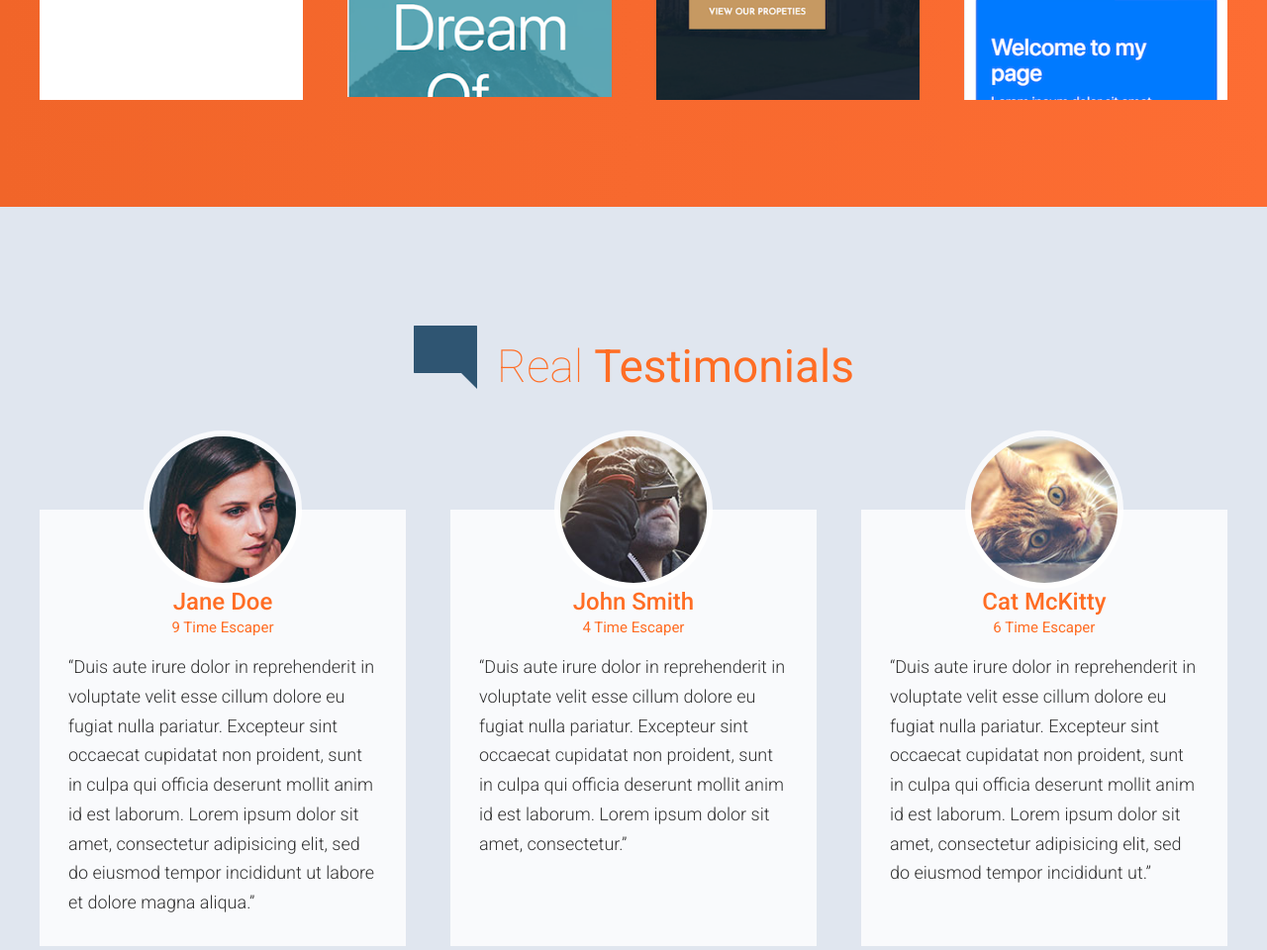
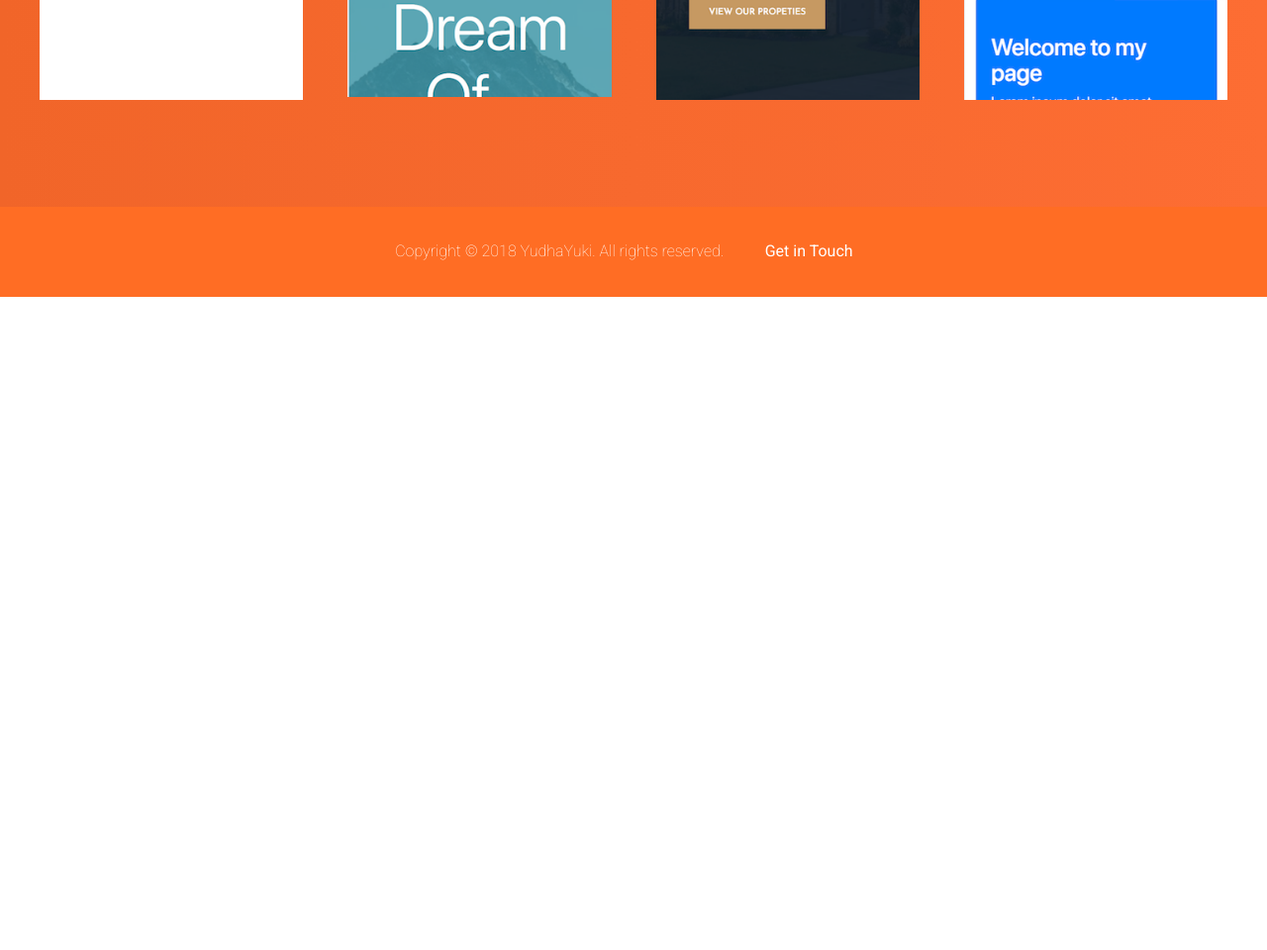
Before and after one commit to YudhaYuki/PP, a website: page app/index.html in a window 1280 px wide. Shown: the part 2506-3466 px from the top of the page at 99% size. After the commit the page ends 2806 px from the top, so only its background shows below. Drawn offline with Linux system fonts and the light colour scheme.

Commit message:
Remove Testimonial

```diff
--- a/app/index.html
+++ b/app/index.html
@@ -272,56 +272,6 @@
 
 
 
-
-    <div id="contact" class="page-section page-section--no-b-padding-until-large page-section--testimonials" data-matching-link="#contact-link">
-    <div class="wrapper wrapper--no-padding-until-large">
-      <h2 class="section-title section-title--blue"><span class="icon icon--comment section-title__icon"></span> Real <strong> Testimonials </strong></h2>
-
-        <div class="row row--gutters row--gutters-small row--equal-height-at-large row--t-padding generic-content-container">
-
-          <div class="row__large-4">
-            <div class="testimonial">
-              <div class="testimonial__photo">
-                <img class="lazyload" sizes="160px" data-srcset="assets/images/testimonial-jane.jpg 160w, assets/images/testimonial-jane-hi-dpi.jpg 320w" alt="Jane Doe">
-              </div>
-              <h3 class="testimonial__title">Jane Doe</h3>
-              <h4 class="testimonial__subtitle">9 Time Escaper</h3>
-              <p>&ldquo;Duis aute irure dolor in reprehenderit in voluptate velit esse cillum dolore eu fugiat nulla pariatur. Excepteur sint occaecat cupidatat non proident, sunt in culpa qui officia deserunt mollit anim id est laborum. Lorem ipsum dolor sit amet, consectetur adipisicing elit, sed do eiusmod tempor incididunt ut labore et dolore magna aliqua.&rdquo;</p>
-            </div>
-          </div>
-
-          <div class="row__large-4">
-              <div class="testimonial">
-                <div class="testimonial__photo">
-                  <img class="lazyload" sizes="160px" data-srcset="assets/images/testimonial-john.jpg 160w, assets/images/testimonial-john-hi-dpi.jpg 320w" alt="John Smith">
-                </div>
-                <h3 class="testimonial__title">John Smith</h3>
-                <h4 class="testimonial__subtitle">4 Time Escaper</h3>
-                <p>&ldquo;Duis aute irure dolor in reprehenderit in voluptate velit esse cillum dolore eu fugiat nulla pariatur. Excepteur sint occaecat cupidatat non proident, sunt in culpa qui officia deserunt mollit anim id est laborum. Lorem ipsum dolor sit amet, consectetur.&rdquo;</p>
-              </div>
-          </div>
-
-          <div class="row__large-4">
-            <div class="testimonial testimonial--last">
-              <div class="testimonial__photo">
-                  <img class="lazyload" sizes="160px" data-srcset="assets/images/testimonial-cat.jpg 160w, assets/images/testimonial-cat-hi-dpi.jpg 320w" alt="Cat Mickey">
-              </div>
-              <h3 class="testimonial__title">Cat McKitty</h3>
-              <h4 class="testimonial__subtitle">6 Time Escaper</h3>
-              <p>&ldquo;Duis aute irure dolor in reprehenderit in voluptate velit esse cillum dolore eu fugiat nulla pariatur. Excepteur sint occaecat cupidatat non proident, sunt in culpa qui officia deserunt mollit anim id est laborum. Lorem ipsum dolor sit amet, consectetur adipisicing elit, sed do eiusmod tempor incididunt ut.&rdquo;</p>
-            </div>
-
-          </div>
-
-        </div>
-
-      </div>
-    </div>
-  </div>
-
-
-
-
   <footer class="site-footer">
     <div class="wrapper">
         <p><span class="site-footer__text">Copyright &copy; 2018 YudhaYuki. All rights reserved.</span><a class="btn btn--orange open-modal" href="#">Get in Touch</a></p>
```
